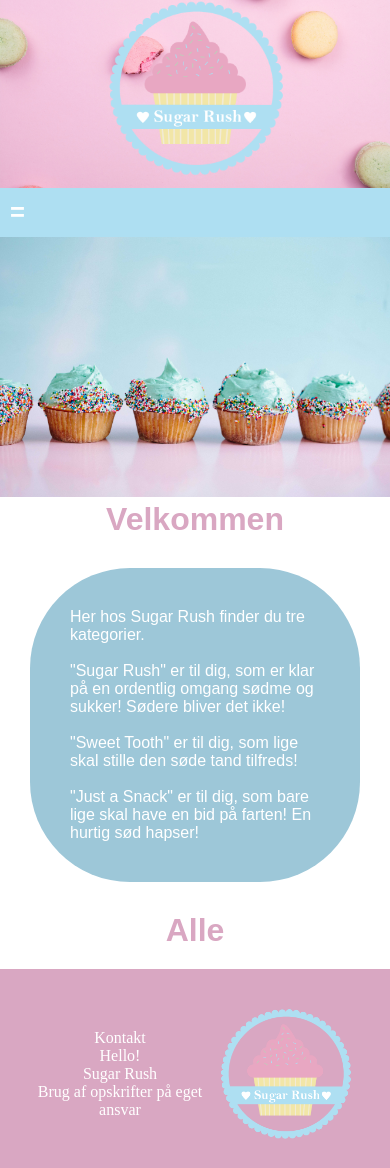
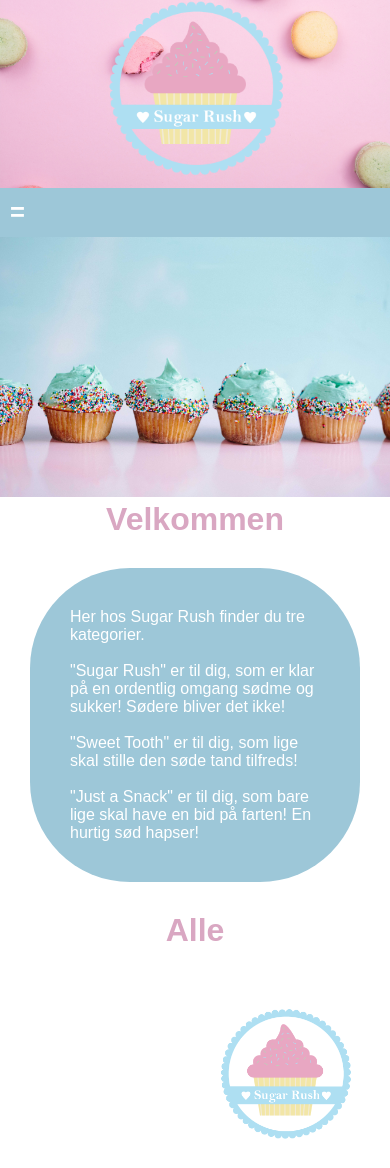
Before and after one commit to sara616b/sugar_rush, a plain HTML site: page index.html in a window 390 px wide. Shown: the part 12-1180 px from the top of the page. Drawn offline with Linux system fonts and the light colour scheme; no server answers.

Commit message:
Changes to the blue color

```diff
--- a/style.css
+++ b/style.css
@@ -15,7 +15,7 @@ body {
 
 /*__________________header___________________________________________*/
 header {
-    background-color: #aedff2;
+    background-color: #9dc7d8;
 
 }
 
@@ -35,7 +35,7 @@ header img {
 
 nav,
 #burger {
-    background-color: #aedff2;
+    background-color: #9dc7d8;
     display: flex;
     flex-direction: column;
     border: none;
@@ -58,7 +58,7 @@ nav button,
 #burgerknap {
     border: none;
     padding: 10px;
-    background-color: #aedff2;
+    background-color: #9dc7d8;
     font-family: sans-serif;
     color: white;
     font-weight: bold;
@@ -131,7 +131,8 @@ section p {
 /*__________________footer___________________________________________*/
 
 footer {
-    background-color: #d9a7c2;
+    background-color: #A66A8B
+#FED7EA;
     color: white;
     margin-top: 20px;
     padding: 30px;
```
Also changed, not shown: logo.png (added), logo.svg (added), 1 other file.
